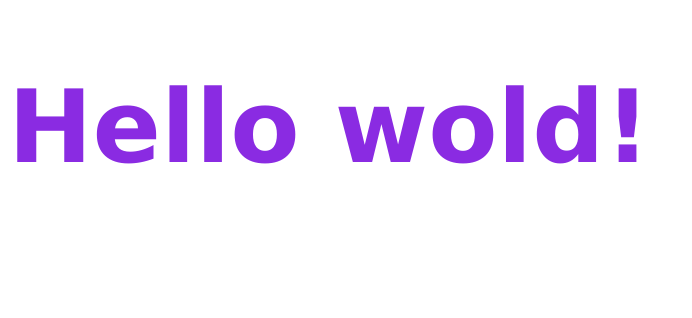
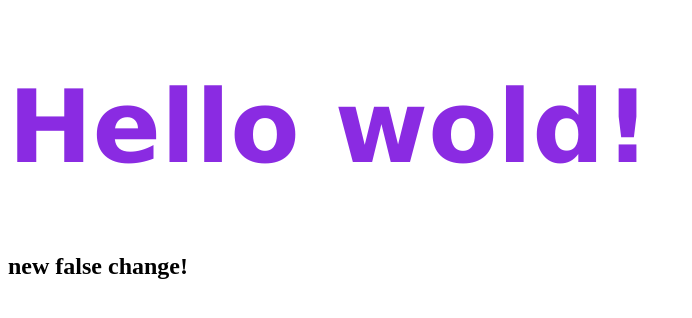
Before and after one commit to NHNerd/git_tutorial, a plain HTML site: page index.html in a window 1280 px wide. Shown: the whole page, without its empty margins (0-692 px from the left). Drawn offline with Linux system fonts and the light colour scheme.

Commit message:
false change

```diff
--- a/index.html
+++ b/index.html
@@ -9,5 +9,6 @@
   </head>
   <body>
     <h1 class="graph">Hello wold!</h1>
+    <h2>new false change!</h2>
   </body>
 </html>
```
